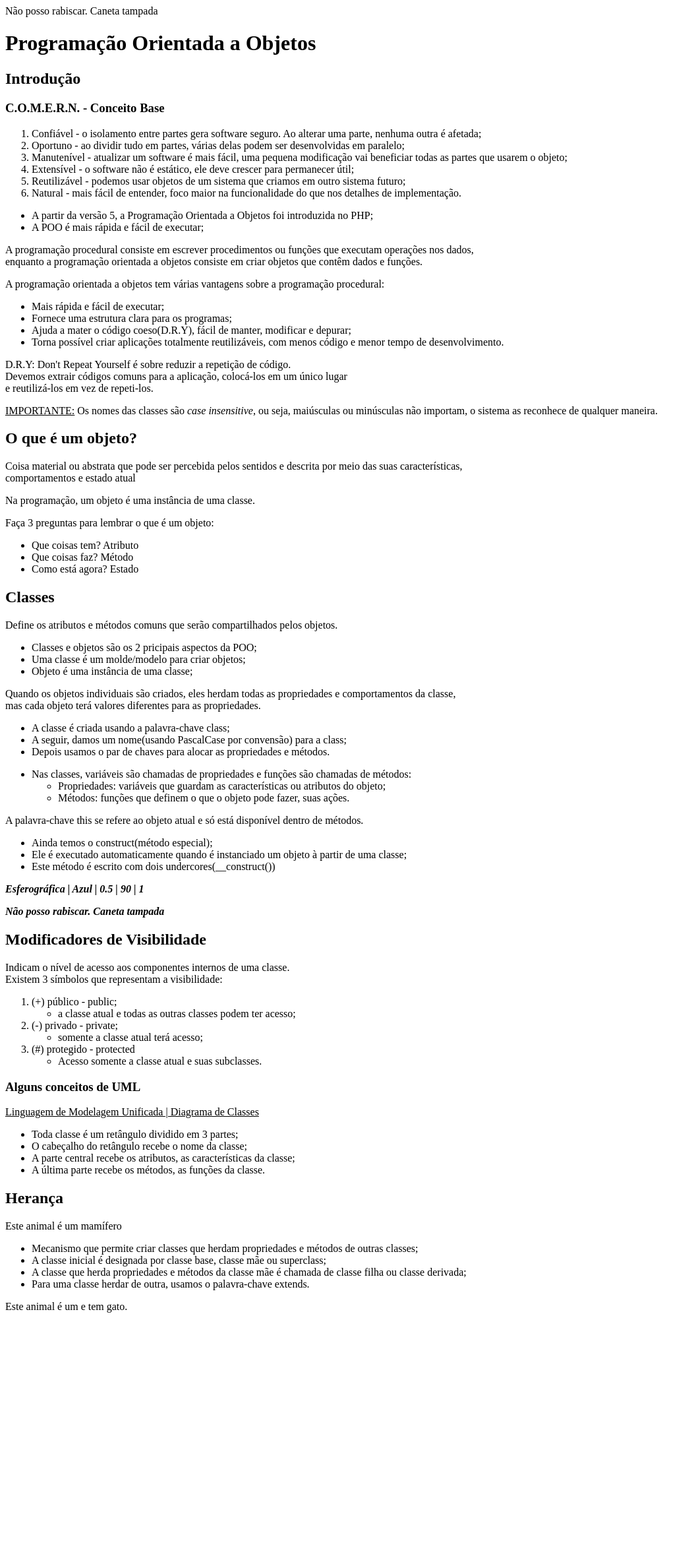
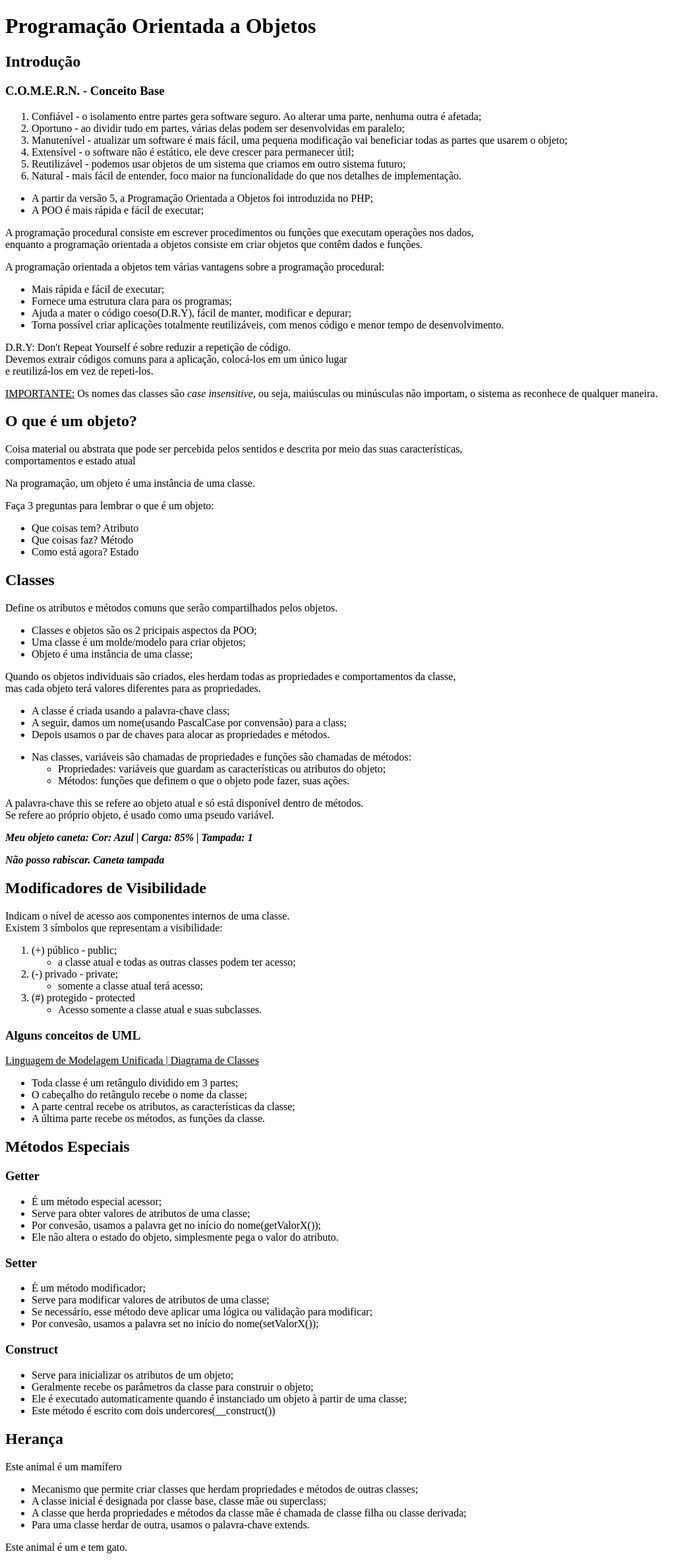
Before and after one commit to AndrewHGomes/Aprendendo-PHP, a PHP site: page / in a window 1280 px wide. Shown: the whole page at 66% size, without its empty margins (0-1053 px from the left). Before the commit the page ends 1990 px from the top, so only its background shows below. Run offline with PHP 8.4, Linux system fonts and the light colour scheme.

Commit message:
Refatoração para aula getter, setter e construct

```diff
--- a/16-POO/index.php
+++ b/16-POO/index.php
@@ -2,11 +2,46 @@
 
 class Caneta
 {
-  public $modelo;
   public $cor;
-  public $ponta;
-  public $carga;
-  public $tampada;
+  private $carga;
+  protected $tampada;
+
+  public function __construct($cor, $carga, $tampada)
+  {
+    $this->cor = $cor;
+    $this->carga = $carga;
+    $this->tampada = $tampada;
+  }
+
+  public function getCor()
+  {
+    return $this->cor;
+  }
+
+  public function setCor($cor)
+  {
+    $this->cor = $cor;
+  }
+
+  public function getCarga()
+  {
+    return $this->carga;
+  }
+
+  public function setCarga($carga)
+  {
+    $this->carga = $carga;
+  }
+
+  public function getTampada()
+  {
+    return $this->tampada;
+  }
+
+  public function setTampada($tampada)
+  {
+    $this->tampada = $tampada;
+  }
 
   public function rabiscar()
   {
@@ -28,15 +63,9 @@ class Caneta
   }
 }
 
-$caneta1 = new Caneta();
-$caneta1->modelo = 'Esferográfica';
-$caneta1->cor = 'Azul';
-$caneta1->ponta = 0.5;
-$caneta1->carga = 90;
+$caneta1 = new Caneta('Azul', 85, false);
 
-$caneta1->tampar();
-
-$caneta1->rabiscar();
+$caneta1->tampar()
 
 ?>
 
@@ -152,18 +181,15 @@ $caneta1->rabiscar();
         </ul>
       </ul>
 
-      <p>A palavra-chave this se refere ao objeto atual e só está disponível dentro de métodos.</p>
-
-      <ul>
-        <li>Ainda temos o construct(método especial);</li>
-        <li>Ele é executado automaticamente quando é instanciado um objeto à partir de uma classe;</li>
-        <li>Este método é escrito com dois undercores(__construct())</li>
-      </ul>
+      <p>
+        A palavra-chave this se refere ao objeto atual e só está disponível dentro de métodos. <br>
+        Se refere ao próprio objeto, é usado como uma pseudo variável.
+      </p>
 
       <p>
         <strong>
           <em>
-            <?= $caneta1->modelo ?> | <?= $caneta1->cor ?> | <?= $caneta1->ponta ?> | <?= $caneta1->carga ?> | <?= $caneta1->tampada ?>
+            Meu objeto caneta: Cor: <?= $caneta1->cor ?> | Carga: <?= $caneta1->getCarga() ?>% | Tampada: <?= $caneta1->getTampada() ?>
           </em>
         </strong>
       </p>
@@ -215,16 +241,38 @@ $caneta1->rabiscar();
         <li>A última parte recebe os métodos, as funções da classe.</li>
       </ul>
 
-      <?php
-
-
-
-      ?>
-
     </section>
     <section>
 
-      <h2></h2>
+      <h2>Métodos Especiais</h2>
+
+      <h3>Getter</h3>
+
+      <ul>
+        <li>É um método especial acessor;</li>
+        <li>Serve para obter valores de atributos de uma classe;</li>
+        <li>Por convesão, usamos a palavra get no início do nome(getValorX());</li>
+        <li>Ele não altera o estado do objeto, simplesmente pega o valor do atributo.</li>
+      </ul>
+
+      <h3>Setter</h3>
+
+      <ul>
+        <li>É um método modificador;</li>
+        <li>Serve para modificar valores de atributos de uma classe;</li>
+        <li>Se necessário, esse método deve aplicar uma lógica ou validação para modificar;</li>
+        <li>Por convesão, usamos a palavra set no início do nome(setValorX());</li>
+      </ul>
+
+      <h3>Construct</h3>
+
+      <ul>
+        <li>Serve para inicializar os atributos de um objeto;</li>
+        <li>Geralmente recebe os parâmetros da classe para construir o objeto;</li>
+        <li>Ele é executado automaticamente quando é instanciado um objeto à partir de uma classe;</li>
+        <li>Este método é escrito com dois undercores(__construct())</li>
+      </ul>
+
     </section>
     <section>
 
```
